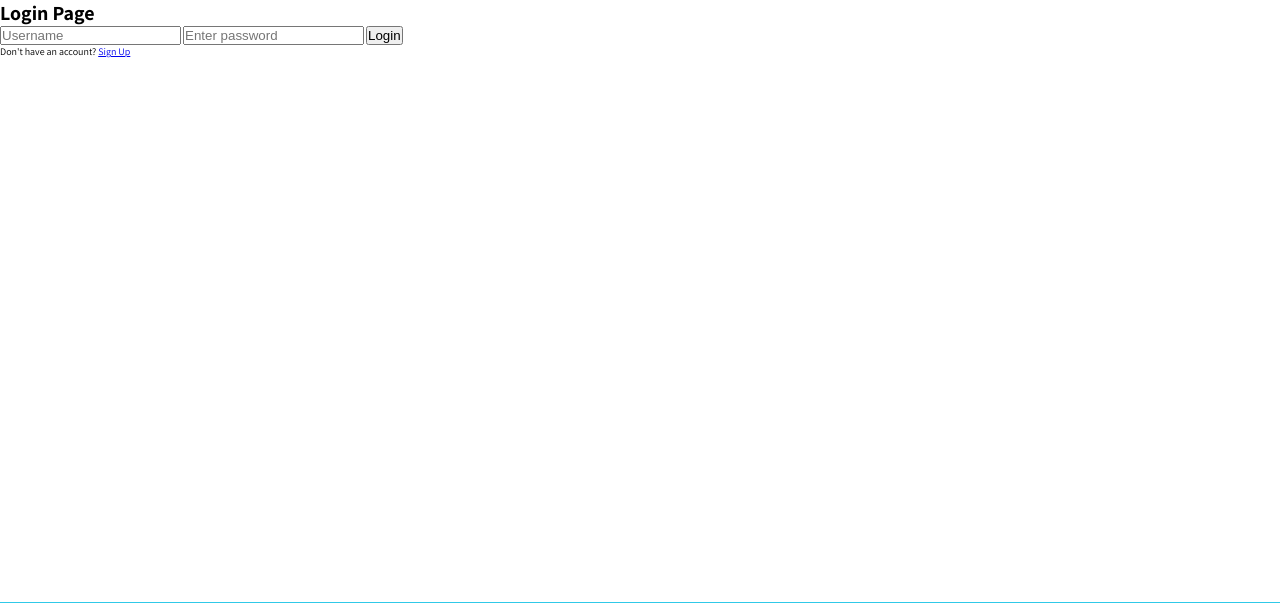
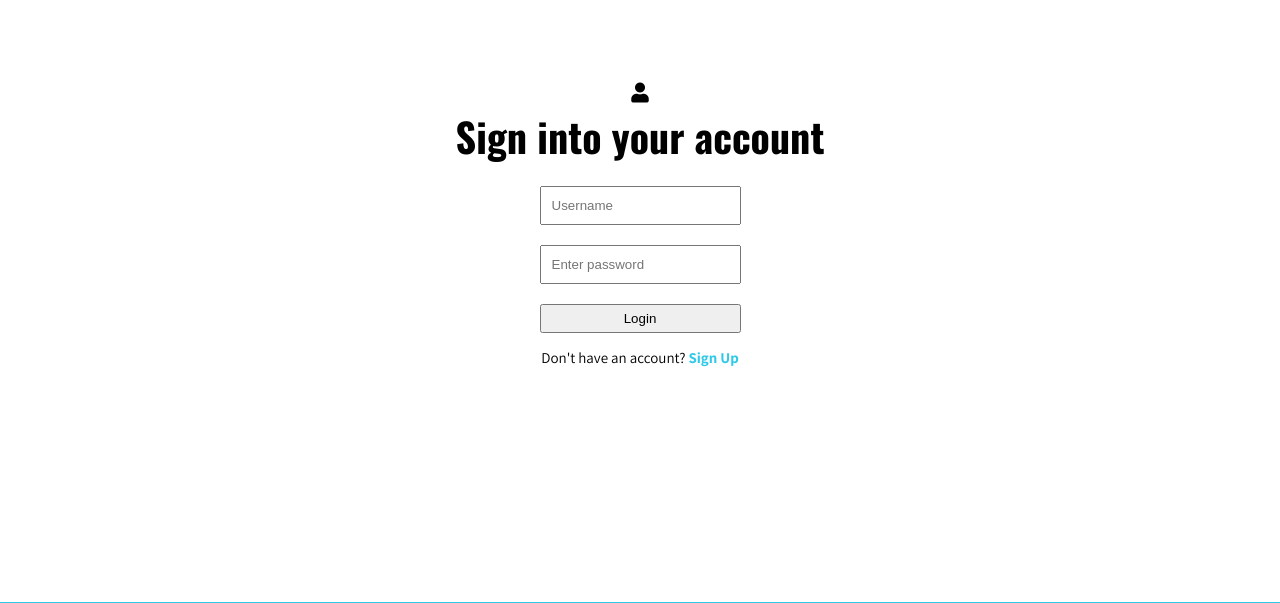
Before and after one commit to Jack112-create/Life-Dentals, a Django app: page /accounts/login/ in a window 1280 px wide. Shown: the part 73-676 px from the top of the page. Run offline with Django 3.2, Linux system fonts and the light colour scheme.

Commit message:
Add styles to sign in page

```diff
--- a/users/static/css/users.css
+++ b/users/static/css/users.css
@@ -0,0 +1,50 @@
+:root {
+    --ui-blue: #30C9E8;
+    --ui-grey: #3B4A4D;
+    --ui-light-grey: #F7F8FA;
+    --ui-white: #FFFFFF;
+    --ui-red: #FF4431;
+    --ui-green: #50CB9D;
+    --ui-orange: #F6B002;
+}
+
+
+.login-form {
+    display: flex;
+    flex-direction: column;
+    align-items: center;
+    height: 100%;
+    margin-top: 8rem;
+    text-align: center;
+}
+
+.form-input {
+    display: block;
+    margin: 2rem 0;
+    padding: 1rem;
+    width: 100%;
+}
+
+.login-header h1 {
+    font-family: 'Oswald', sans-serif;
+}
+
+.login-header {
+    font-size: 2rem;
+}
+
+.form-button {
+    width: 100%;
+    padding: 0.5rem 0;
+    margin-bottom: 1.5rem;
+}
+
+.testing {
+    font-size: 1.5rem;
+}
+
+.sign-up-link {
+    color: var(--ui-blue);
+    font-weight: bold;
+    text-decoration: none;
+}
--- a/users/templates/users/login_register.html
+++ b/users/templates/users/login_register.html
@@ -8,25 +8,40 @@
 
 {% block content %}
 
-<h1>Login Page</h1>
+{% if page == 'login' %}
 
-{% if page == 'login' %}
+<div class="login-form">
+    <div class="login-header">
+        <i class="fas fa-user user-icon"></i>
+        <h1>Sign into your account</h1>
+    </div>
+
+    <section class="form">
         <form method="POST" action="{% url 'login' %}">
             {% csrf_token %}
-    <input type="text" name="username" placeholder="Username">
-    <input type="password" name="password" placeholder="Enter password">
-    <input type="submit" value="Login">
+            <input type="text" class="form-input" name="username" placeholder="Username">
+            <input type="password" class="form-input" name="password" placeholder="Enter password">
+            <input type="submit" class="form-button" value="Login">
 
-    <p>Don't have an account? <a href="{% url 'register' %}">Sign Up</a></p>
+            <p class="testing">Don't have an account? <a class="sign-up-link" href="{% url 'register' %}">Sign Up</a></p>
     </form>
+    </section>
+</div>
 {% else %}
 
+<div class="sign-up-form">
+    <i class="fas fa-user user-icon"></i>
+    <h1>Create an account</h1>
+</div>
+
+<section class="form">
     <form action="{% url 'register' %}" method="POST">
         {% csrf_token %}
         {{ form }}
-    <input type="submit" value="Register">
-    <p>Already have an account? <a href="{% url 'login' %}">Sign In</a></p>
+        <input class="form-button" type="submit" value="Register">
+        <p>Already have an account? <a class="sign-in-link" href="{% url 'login' %}">Sign In</a></p>
     </form>
+</section>
 {% endif %}
 
 {% endblock content %}
```
Lines whose indentation alone changed are shown as unchanged.
